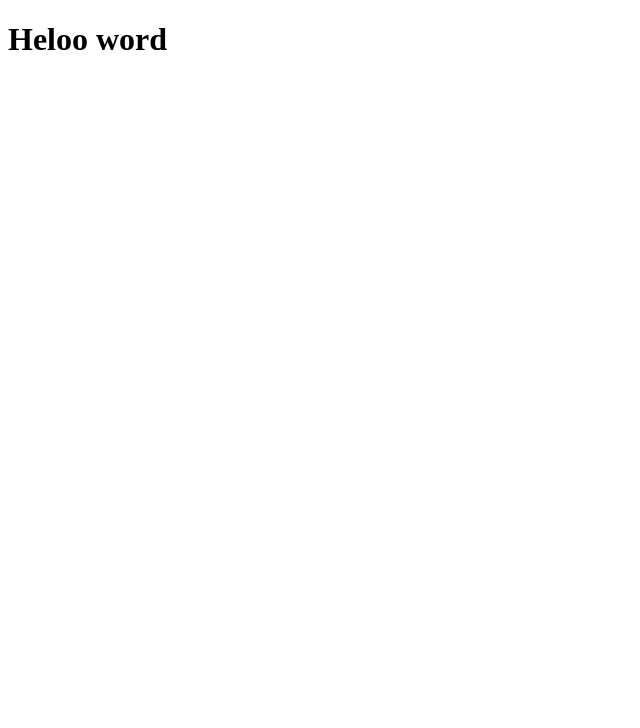
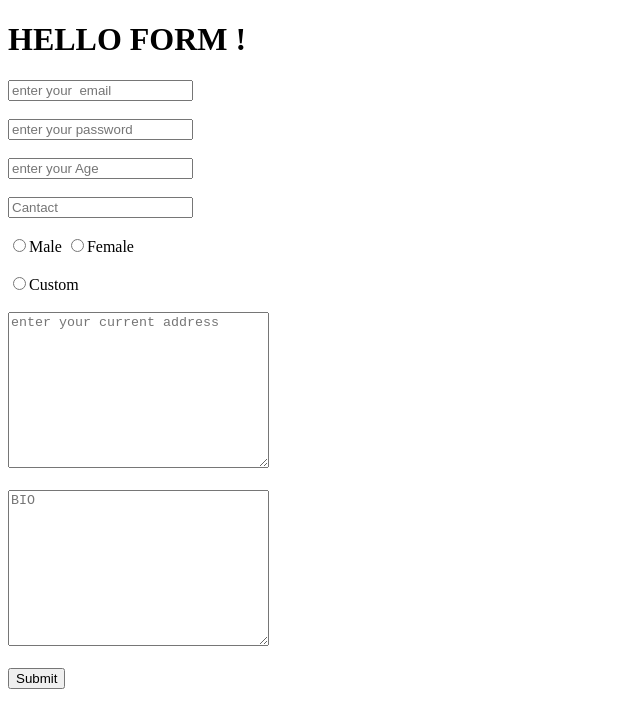
Before and after one commit to ShamoonAli98/Shamoonali, a plain HTML site: page index.html in a window 1280 px wide. Shown: the whole page, without its empty margins (0-640 px from the left). Drawn offline with Linux system fonts and the light colour scheme.

Commit message:
Hello Form

```diff
--- a/index.html
+++ b/index.html
@@ -3,9 +3,23 @@
 <head>
     <meta charset="UTF-8">
     <meta name="viewport" content="width=device-width, initial-scale=1.0">
-    <title>Document</title>
+    <title>hello forms</title>
 </head>
 <body>
-    <h1>Heloo word</h1>
+    <h1>HELLO FORM !</h1>
+    <input placeholder="enter your  email" type="email"> <br><br>
+    <input maxlength="12" placeholder="enter your password " type="password"><br><br>
+    <input maxlength= "3" placeholder="enter your Age" type="number"><br><br>
+    <input maxlength="9" placeholder="Cantact" type="number"> <br> <br>
+     <input type="radio" name="male"><label for="Male">Male <input type="radio" name="female" id="" >Female<br><br>
+        <input type="radio" name=""><label for="">Custom <br><br>
+    <textarea placeholder="enter your current address" cols="30" rows="10"></textarea><br><br>
+    <textarea placeholder="BIO" cols="30" rows="10"></textarea>
+
+
+    <br><br>
+    <button>Submit</button>
+
+
 </body>
 </html>
```
